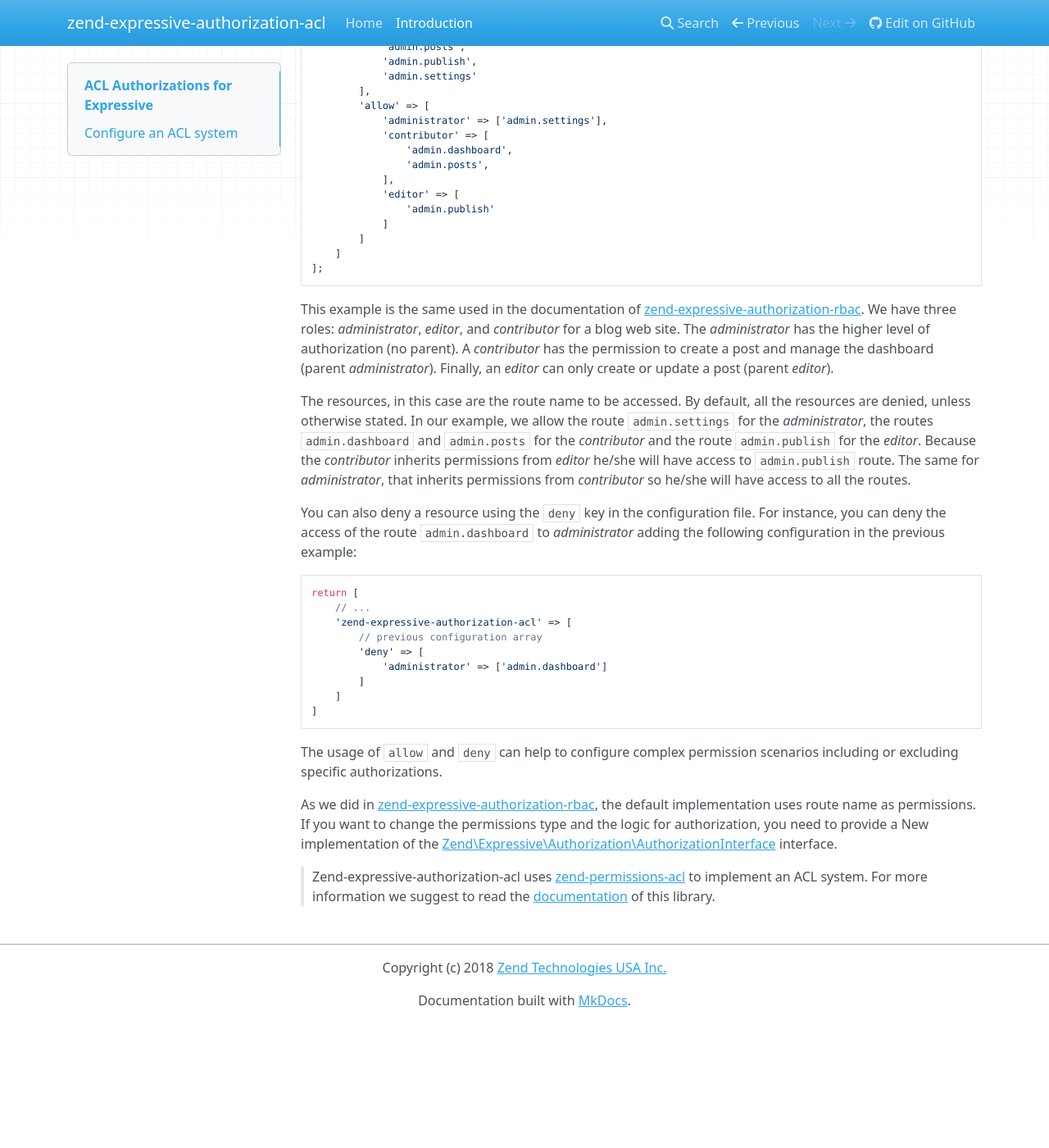
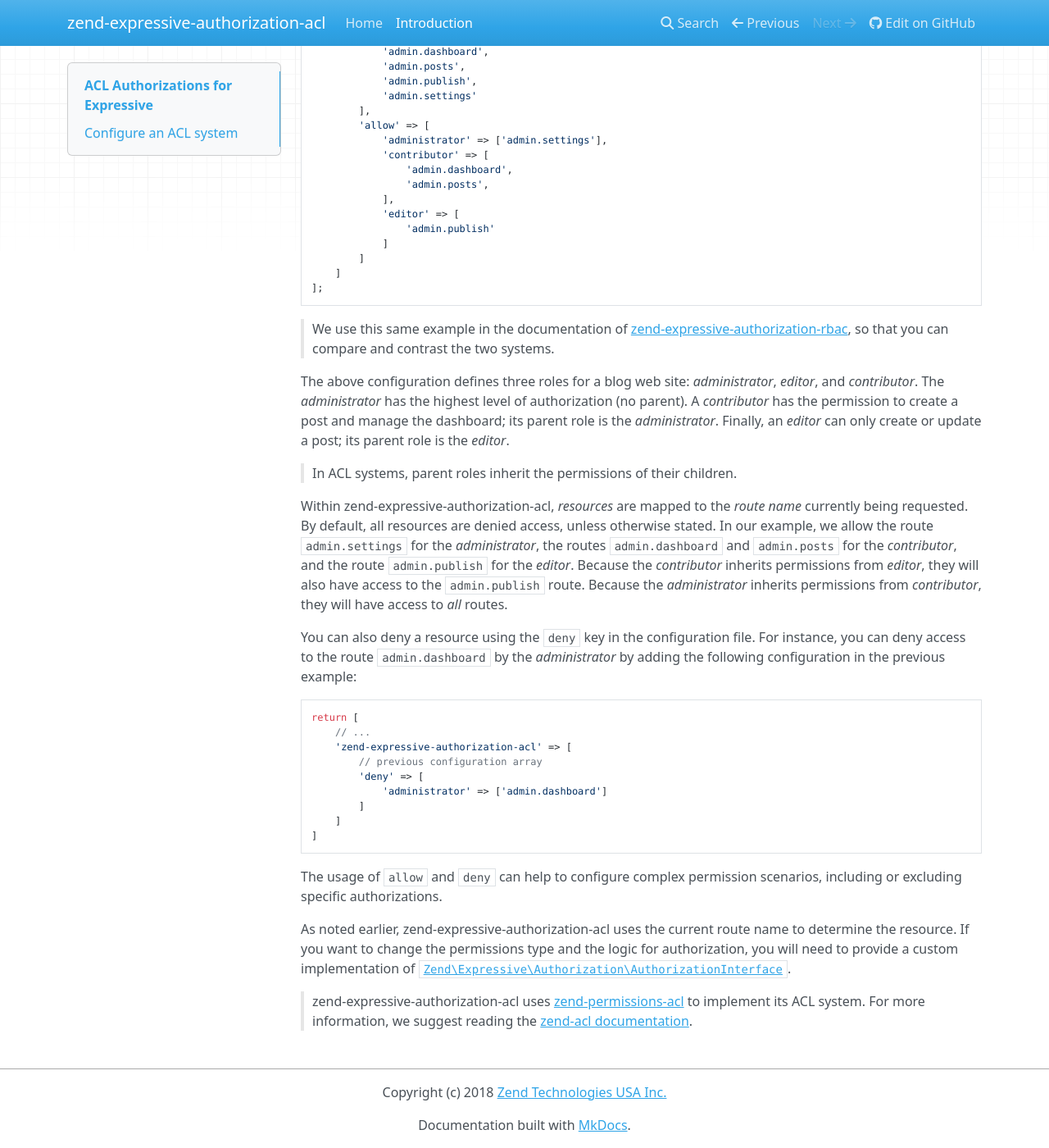
Before and after one commit to zendframework/zend-expressive-authorization-acl, an MkDocs documentation site: the page built from docs/book/v1/intro.md, in a window 1280 px wide and 1400 px high, scrolled down 728 px. Shown: the whole window at 82% size. Built offline with MkDocs 1.6.1, drawn with Linux system fonts in a browser that asks for light colours; nearby versions of some CDN libraries; old or Windows-style settings are respelled for this version of MkDocs; before the commit the page ends 1976 px from its top, so only the background shows below that; some of the changed text lies outside the part shown.

Commit message:
Edits the documentation for flow and consistency

````diff
--- a/docs/book/v1/intro.md
+++ b/docs/book/v1/intro.md
@@ -16,13 +16,14 @@ everyone.
 
 Through the specification and use of an ACL, an application may control how
 roles are granted access to resources. For instance, in a web application a
-*resource* can be a page, a portion of a view, a route, etc. A *role* can be,
-for instance, a user's role of a registered users or a client identity of a web
-API call.
+*resource* can be a page, a portion of a view, a route, etc. A *role* can vary
+based on the context in which the request is made: it could be the client
+identity sent with an API request; whether the users is an _anonymous guest_ or a
+_registered user_ of the site; etc.
 
 ## Configure an ACL system
 
-You can configure your ACL using a configuration file, as follows:
+You can provide your ACL definitions using a configuration file, as follows:
 
 ```php
 // config/autoload/authorization.local.php
@@ -54,25 +55,30 @@ return [
 ];
 ```
 
-This example is the same used in the documentation of [zend-expressive-authorization-rbac](https://docs.zendframework.com/zend-expressive-authorization-rbac/v1/intro/#configure-an-rbac-system).
-We have three roles: *administrator*, *editor*, and *contributor* for a blog
-web site. The *administrator* has the higher level of authorization (no parent).
-A *contributor* has the permission to create a post and manage the dashboard
-(parent *administrator*). Finally, an *editor* can only create or update a
-post (parent *editor*).
+> We use this same example in the documentation of [zend-expressive-authorization-rbac](https://docs.zendframework.com/zend-expressive-authorization-rbac/v1/intro/#configure-an-rbac-system),
+> so that you can compare and contrast the two systems.
 
-The resources, in this case are the route name to be accessed. By default, all
-the resources are denied, unless otherwise stated. In our example, we allow
-the route `admin.settings` for the *administrator*, the routes `admin.dashboard`
-and `admin.posts` for the *contributor* and the route `admin.publish` for the
-*editor*. Because the *contributor* inherits permissions from *editor* he/she will
-have access to `admin.publish` route. The same for *administrator*, that
-inherits permissions from *contributor* so he/she will have access to all the
-routes.
+The above configuration defines three roles for a blog web site:
+*administrator*, *editor*, and *contributor*. The *administrator* has the
+highest level of authorization (no parent).  A *contributor* has the permission
+to create a post and manage the dashboard; its parent role is the
+*administrator*.  Finally, an *editor* can only create or update a post; its
+parent role is the *editor*.
+
+> In ACL systems, parent roles inherit the permissions of their children.
+
+Within zend-expressive-authorization-acl, *resources* are mapped to the *route
+name* currently being requested.  By default, all resources are denied access,
+unless otherwise stated. In our example, we allow the route `admin.settings` for
+the *administrator*, the routes `admin.dashboard` and `admin.posts` for the
+*contributor*, and the route `admin.publish` for the *editor*. Because the
+*contributor* inherits permissions from *editor*, they will also have access to
+the `admin.publish` route. Because the *administrator* inherits permissions from
+*contributor*, they will have access to *all* routes.
 
 You can also deny a resource using the `deny` key in the configuration file.
-For instance, you can deny the access of the route `admin.dashboard` to
-*administrator* adding the following configuration in the previous example:
+For instance, you can deny access to the route `admin.dashboard` by the
+*administrator* by adding the following configuration in the previous example:
 
 ```php
 return [
@@ -87,14 +93,13 @@ return [
 ```
 
 The usage of `allow` and `deny` can help to configure complex permission
-scenarios including or excluding specific authorizations.
+scenarios, including or excluding specific authorizations.
 
-As we did in [zend-expressive-authorization-rbac](https://github.com/zendframework/zend-expressive-authorization-rbac),
-the default implementation uses route name as permissions. If you want to change
-the permissions type and the logic for authorization, you need to provide a New
-implementation of the [Zend\Expressive\Authorization\AuthorizationInterface](https://github.com/zendframework/zend-expressive-authorization/blob/master/src/AuthorizationInterface.php) interface.
+As noted earlier, zend-expressive-authorization-acl uses the current route name
+to determine the resource. If you want to change the permissions type and the
+logic for authorization, you will need to provide a custom implementation of
+[`Zend\Expressive\Authorization\AuthorizationInterface`](https://github.com/zendframework/zend-expressive-authorization/blob/master/src/AuthorizationInterface.php).
 
-> Zend-expressive-authorization-acl uses [zend-permissions-acl](https://github.com/zendframework/zend-permissions-acl)
-> to implement an ACL system. For more information we suggest to read the
-> [documentation](https://docs.zendframework.com/zend-permissions-acl/) of this
-> library.
+> zend-expressive-authorization-acl uses [zend-permissions-acl](https://github.com/zendframework/zend-permissions-acl)
+> to implement its ACL system. For more information, we suggest reading the
+> [zend-acl documentation](https://docs.zendframework.com/zend-permissions-acl/).
````
Also changed, not shown: other parts of docs/book/v1/intro.md (+1 -1 lines).
